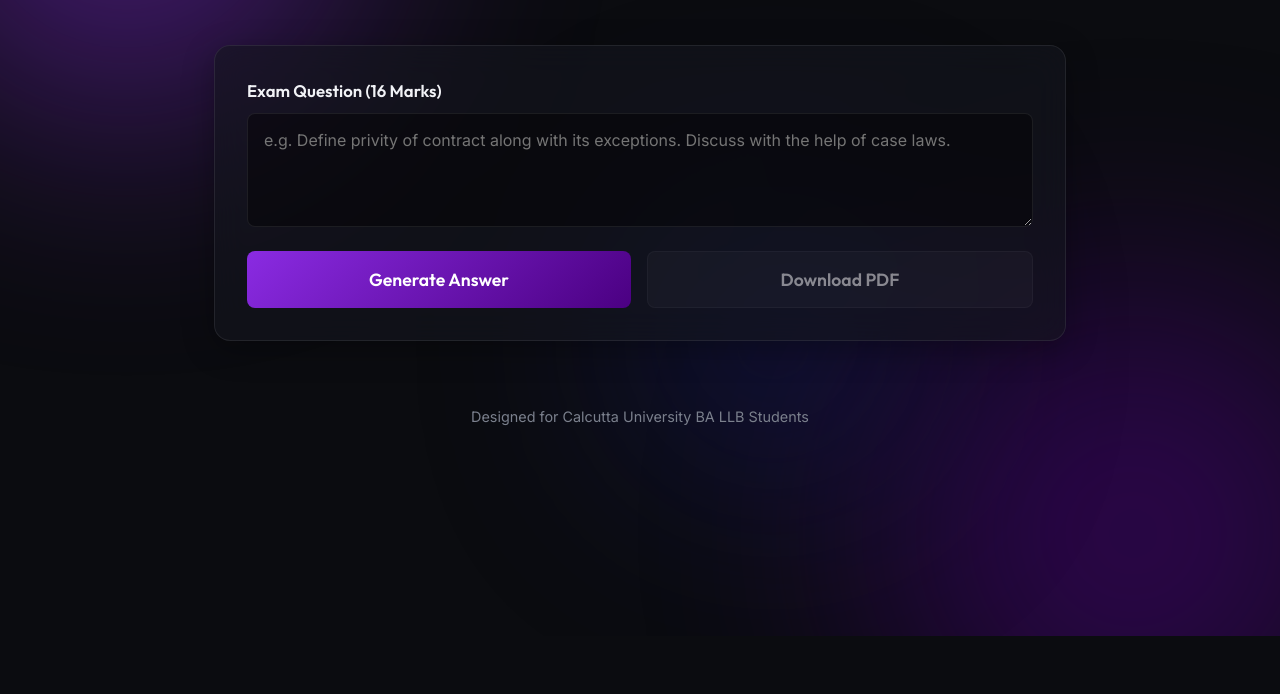
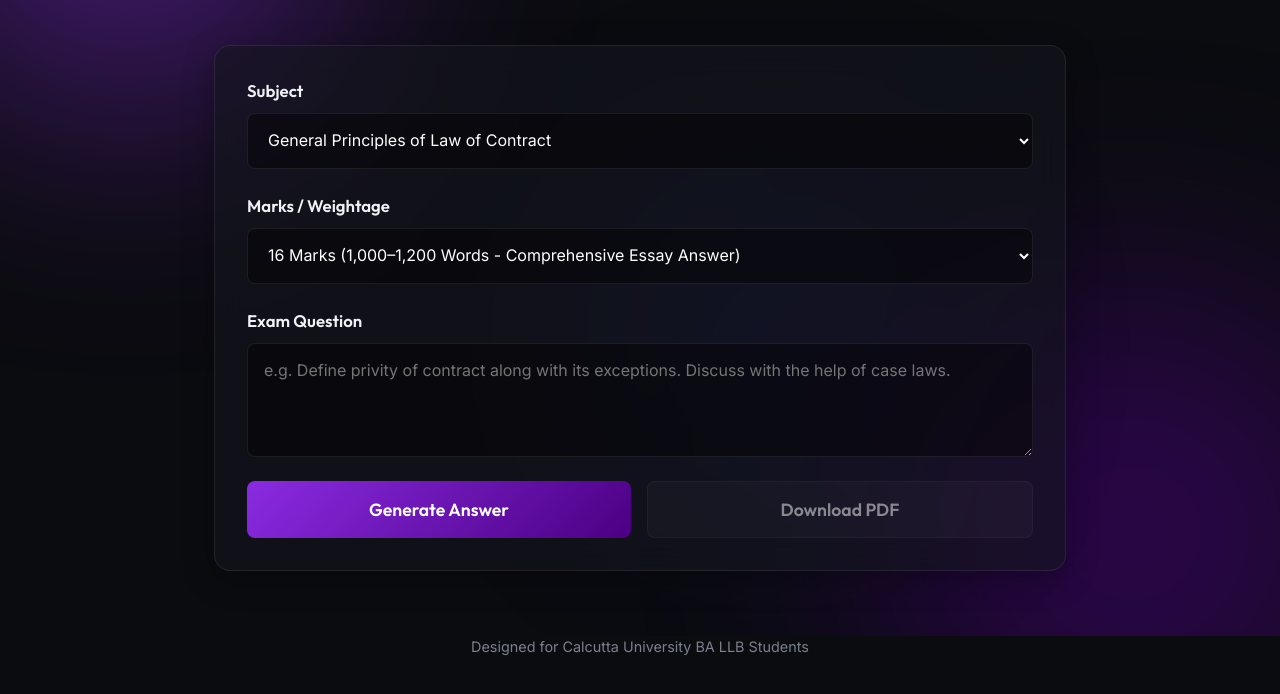
Before and after one commit to DebdiptaGoswami/CU_LAW_APP, a website built with Vite: page index.html in a window 1280 px wide. Shown: the part 164-858 px from the top of the page. Before the commit the page ends 800 px from the top, so only its background shows below. Built offline with nearby package versions, Linux system fonts and the light colour scheme.

Commit message:
Add files via upload

```diff
--- a/index.html
+++ b/index.html
@@ -29,7 +29,69 @@
 
         <section class="glass-panel input-section">
           <div class="input-group">
-            <label for="question">Exam Question (16 Marks)</label>
+            <label for="subject-select">Subject</label>
+            <select id="subject-select">
+              <optgroup label="Semester 1">
+                <option value="General Principles of Law of Contract">General Principles of Law of Contract</option>
+                <option value="Family Law - I">Family Law - I</option>
+              </optgroup>
+              <optgroup label="Semester 2">
+                <option value="Special Contract">Special Contract</option>
+                <option value="Family Law - II">Family Law - II</option>
+              </optgroup>
+              <optgroup label="Semester 3">
+                <option value="Competition Law">Competition Law</option>
+                <option value="Law of Torts including MV Accident and Consumer Protection Laws">Law of Torts including MV Accident and Consumer Protection Laws</option>
+              </optgroup>
+              <optgroup label="Semester 4">
+                <option value="Constitutional Law - I">Constitutional Law - I</option>
+                <option value="Law of Crimes - I (Bharatiya Nyaya Sanhita)">Law of Crimes - I (Bharatiya Nyaya Sanhita)</option>
+                <option value="Land Laws including Ceiling and Other Local Laws">Land Laws including Ceiling and Other Local Laws</option>
+              </optgroup>
+              <optgroup label="Semester 5">
+                <option value="Constitutional Law - II">Constitutional Law - II</option>
+                <option value="Administrative Law">Administrative Law</option>
+                <option value="Property Law">Property Law</option>
+              </optgroup>
+              <optgroup label="Semester 6">
+                <option value="Law of Crimes - II (Bharatiya Nagarik Suraksha Sanhita)">Law of Crimes - II (Bharatiya Nagarik Suraksha Sanhita)</option>
+                <option value="Civil Procedure Code and Limitation">Civil Procedure Code and Limitation</option>
+                <option value="Law of Copyright">Law of Copyright</option>
+                <option value="Jurisprudence and Legal Theory">Jurisprudence and Legal Theory</option>
+              </optgroup>
+              <optgroup label="Semester 7">
+                <option value="Public International Law">Public International Law</option>
+                <option value="Banking Law">Banking Law</option>
+                <option value="Law of Evidence (Bharatiya Sakshya Adhiniyam)">Law of Evidence (Bharatiya Sakshya Adhiniyam)</option>
+              </optgroup>
+              <optgroup label="Semester 8">
+                <option value="Human Rights Law and Practice">Human Rights Law and Practice</option>
+                <option value="Interpretation of Statutes and Principles of Legislation">Interpretation of Statutes and Principles of Legislation</option>
+                <option value="Labour and Industrial Law - I">Labour and Industrial Law - I</option>
+              </optgroup>
+              <optgroup label="Semester 9">
+                <option value="Company Law">Company Law</option>
+                <option value="Information Technology Law">Information Technology Law</option>
+                <option value="Labour and Industrial Laws - II">Labour and Industrial Laws - II</option>
+              </optgroup>
+              <optgroup label="Semester 10">
+                <option value="Taxation Law (Income Tax & GST)">Taxation Law (Income Tax & GST)</option>
+                <option value="Environmental Law">Environmental Law</option>
+              </optgroup>
+            </select>
+          </div>
+
+          <div class="input-group">
+            <label for="marks-select">Marks / Weightage</label>
+            <select id="marks-select">
+              <option value="16">16 Marks (1,000–1,200 Words - Comprehensive Essay Answer)</option>
+              <option value="10">10 Marks (600–800 Words - Standard Main Answer)</option>
+              <option value="4/6">4/6 Marks (250–350 Words - Short Note / Focused Concept)</option>
+            </select>
+          </div>
+
+          <div class="input-group">
+            <label for="question">Exam Question</label>
             <textarea id="question" rows="4" placeholder="e.g. Define privity of contract along with its exceptions. Discuss with the help of case laws."></textarea>
           </div>
 
--- a/main.js
+++ b/main.js
@@ -1,6 +1,8 @@
 import { marked } from 'marked';
 
 // DOM Elements
+const subjectSelect = document.getElementById('subject-select');
+const marksSelect = document.getElementById('marks-select');
 const questionInput = document.getElementById('question');
 const generateBtn = document.getElementById('generateBtn');
 const downloadPdfBtn = document.getElementById('downloadPdfBtn');
@@ -14,6 +16,8 @@ const copyBtn = document.getElementById('copyBtn');
 
 const generateAnswer = async () => {
   const question = questionInput.value.trim();
+  const subject = subjectSelect.value;
+  const marks = marksSelect.value;
 
   if (!question) {
     alert('Please enter an exam question.');
@@ -34,7 +38,7 @@ const generateAnswer = async () => {
       headers: {
         'Content-Type': 'application/json',
       },
-      body: JSON.stringify({ question }),
+      body: JSON.stringify({ question, subject, marks }),
     });
 
     const data = await res.json();
--- a/style.css
+++ b/style.css
@@ -143,7 +143,7 @@ label {
   color: #f1f2f6;
 }
 
-input, textarea {
+input, textarea, select {
   background: var(--input-bg);
   border: 1px solid var(--glass-border);
   border-radius: 8px;
@@ -155,10 +155,15 @@ input, textarea {
   resize: vertical;
 }
 
-input:focus, textarea:focus {
+input:focus, textarea:focus, select:focus {
   outline: none;
   border-color: var(--accent-primary);
   box-shadow: 0 0 0 3px rgba(138, 43, 226, 0.2);
+}
+
+select option, select optgroup {
+  background-color: var(--bg-color);
+  color: var(--text-color);
 }
 
 .help-text {
```
Also changed, not shown: api/generate.js (+35 -17 lines).
